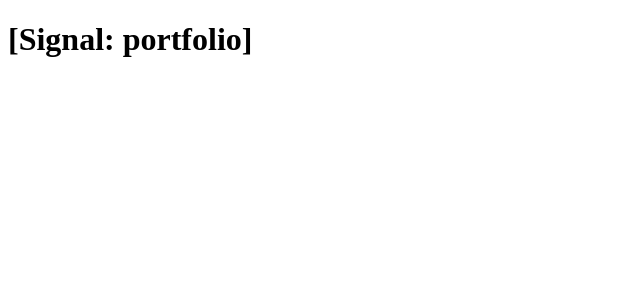
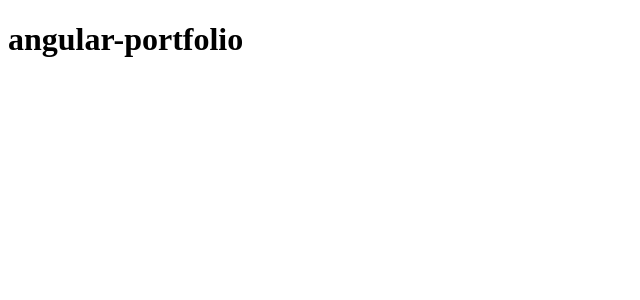
Before and after one commit to MohammadRokib/Portfolio, an Angular app: page / in a window 1280 px wide. Shown: the top 300 px of the page, without its empty margins (0-640 px from the left). Built offline with nearby package versions, Linux system fonts and the light colour scheme.

Commit message:
git commit -m "fix(app): call title signal in root template"
- signals are called with () in templates
- deleted unused imports on app.ts

Signed-off-by: MohammadRokib <rokibk548@gmail.com>

```diff
--- a/src/app/app.html
+++ b/src/app/app.html
@@ -1 +1 @@
-<h1>{{ title }}</h1>
+<h1>{{ title() }}</h1>
--- a/src/app/app.ts
+++ b/src/app/app.ts
@@ -1,12 +1,11 @@
 import { Component, signal } from '@angular/core';
-import { RouterOutlet } from '@angular/router';
 
 @Component({
-  imports: [RouterOutlet],
+  imports: [],
   selector: 'app-root',
   styleUrl: './app.css',
   templateUrl: './app.html',
 })
 export class App {
-  protected readonly title = signal('portfolio');
+  protected readonly title = signal('angular-portfolio');
 }
```
